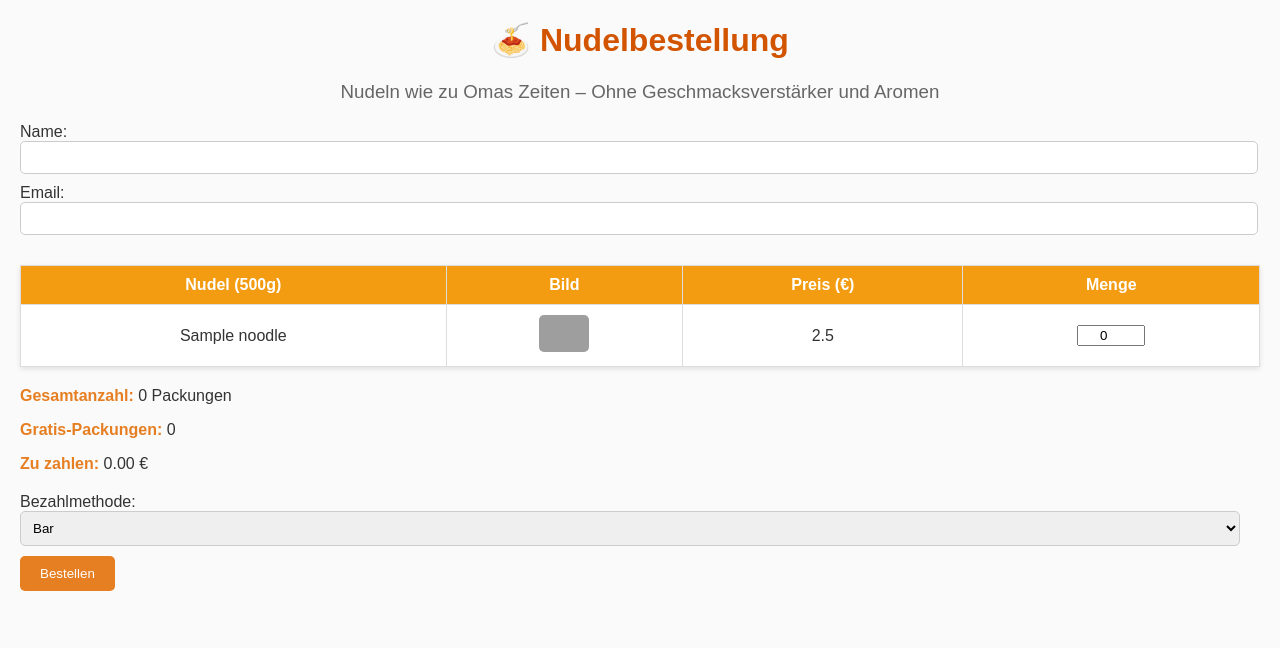
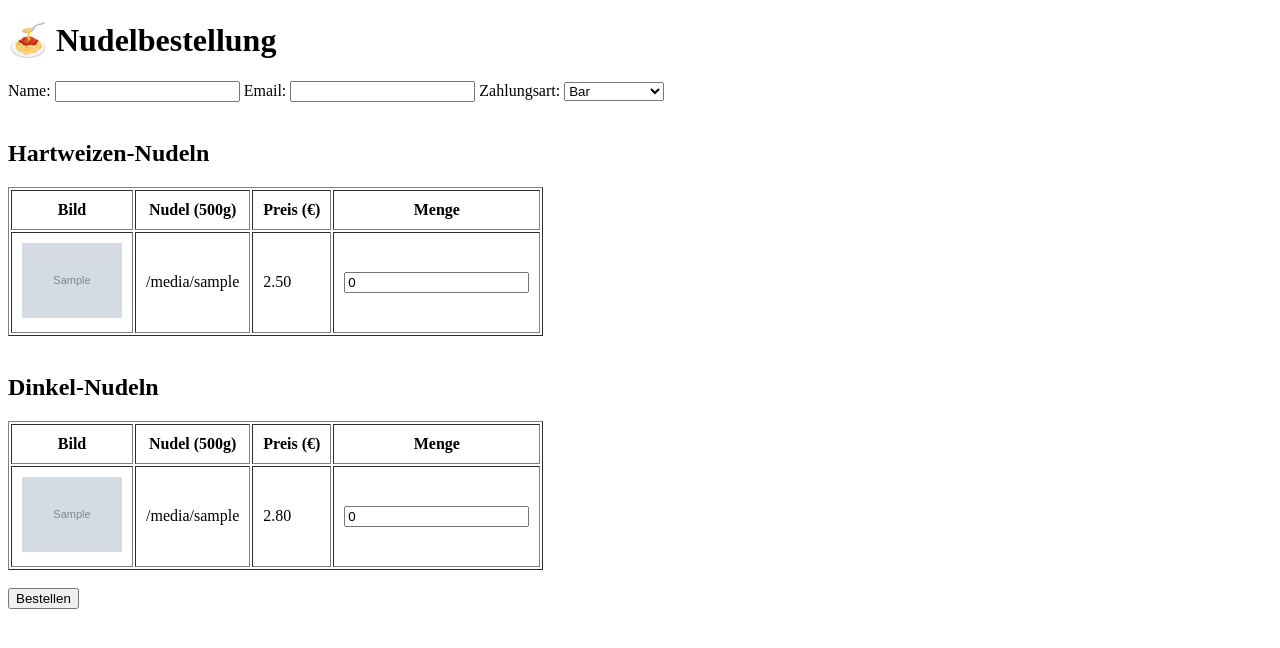
Before and after one commit to nudeln-opa/nudelbestellung, a Flask app: template templates/index.html in a window 1280 px wide. Shown: the top 648 px of the page. Run offline with Flask 3, Linux system fonts and the light colour scheme; the template is opened without the code that fills it: most values are stand-ins (such as "Sample title", 1, 10 or a date in 2020); grey boxes marked "Sample" are stand-in pictures; grey boxes are pictures that could not be loaded.

Commit message:
Update index.html

```diff
--- a/templates/index.html
+++ b/templates/index.html
@@ -1,138 +1,62 @@
 <!DOCTYPE html>
-<html lang="de">
+<html>
 <head>
-    <meta charset="UTF-8">
+    <meta charset="utf-8">
     <title>Nudelbestellung</title>
-    <style>
-        body {
-            font-family: Arial, sans-serif;
-            margin: 20px;
-            background: #fafafa;
-            color: #333;
-        }
-        h1 {
-            color: #d35400;
-            text-align: center;
-        }
-        h3 {
-            text-align: center;
-            color: #666;
-            font-weight: normal;
-        }
-        table {
-            width: 100%;
-            border-collapse: collapse;
-            margin-top: 20px;
-            background: white;
-            box-shadow: 0 2px 5px rgba(0,0,0,0.1);
-        }
-        th, td {
-            border: 1px solid #ddd;
-            padding: 10px;
-            text-align: center;
-        }
-        th {
-            background: #f39c12;
-            color: white;
-        }
-        img {
-            width: 50px;
-            height: auto;
-            border-radius: 5px;
-        }
-        .summary {
-            margin-top: 20px;
-            font-size: 16px;
-        }
-        .summary b {
-            color: #e67e22;
-        }
-        .form-section {
-            margin-top: 20px;
-        }
-        input[type="text"], input[type="email"], select {
-            padding: 8px;
-            width: calc(100% - 20px);
-            margin-bottom: 10px;
-            border: 1px solid #ccc;
-            border-radius: 5px;
-        }
-        input[type="number"] {
-            width: 60px;
-            text-align: center;
-        }
-        button {
-            background: #e67e22;
-            color: white;
-            padding: 10px 20px;
-            border: none;
-            border-radius: 5px;
-            cursor: pointer;
-        }
-        button:hover {
-            background: #d35400;
-        }
-    </style>
 </head>
 <body>
     <h1>🍝 Nudelbestellung</h1>
-    <h3>Nudeln wie zu Omas Zeiten – Ohne Geschmacksverstärker und Aromen</h3>
 
-    <form id="orderForm" method="POST" action="/submit">
-        <div class="form-section">
-            <label>Name:</label>
-            <input type="text" name="name" required>
-            <label>Email:</label>
-            <input type="email" name="email" required>
-        </div>
+    <form method="post" action="/bestellen">
+        Name: <input type="text" name="name">
+        Email: <input type="email" name="email">
+        Zahlungsart:
+        <select name="zahlung">
+            <option>Bar</option>
+            <option>Überweisung</option>
+            <option>PayPal</option>
+        </select>
+        <br><br>
 
-        <table>
+        <h2>Hartweizen-Nudeln</h2>
+        <table border="1" cellpadding="10">
             <tr>
+                <th>Bild</th>
                 <th>Nudel (500g)</th>
-                <th>Bild</th>
                 <th>Preis (€)</th>
                 <th>Menge</th>
             </tr>
-            {% for noodle in noodles %}
+            {% for img in hartweizen %}
             <tr>
-                <td>{{ noodle }}</td>
-                <td><img src="{{ url_for('static', filename='images/' + noodle.replace(' ', '_') + '.JPG') }}" alt="{{ noodle }}"></td>
-                <td>2.5</td>
-                <td><input type="number" name="qty_{{ loop.index }}" value="0" min="0" onchange="updateSummary()"></td>
+                <td><img src="{{ url_for('static', filename=img) }}" width="100"></td>
+                <td>{{ img.split('.')[0].replace('_', ' ') }}</td>
+                <td>2.50</td>
+                <td><input type="number" name="qty_{{ img }}" min="0" value="0"></td>
             </tr>
             {% endfor %}
         </table>
 
-        <div class="summary">
-            <p><b>Gesamtanzahl:</b> <span id="totalQty">0</span> Packungen</p>
-            <p><b>Gratis-Packungen:</b> <span id="freePacks">0</span></p>
-            <p><b>Zu zahlen:</b> <span id="totalPrice">0.00</span> €</p>
-        </div>
+        <br>
+        <h2>Dinkel-Nudeln</h2>
+        <table border="1" cellpadding="10">
+            <tr>
+                <th>Bild</th>
+                <th>Nudel (500g)</th>
+                <th>Preis (€)</th>
+                <th>Menge</th>
+            </tr>
+            {% for img in dinkel %}
+            <tr>
+                <td><img src="{{ url_for('static', filename=img) }}" width="100"></td>
+                <td>{{ img.split('.')[0].replace('_', ' ') }}</td>
+                <td>2.80</td>
+                <td><input type="number" name="qty_{{ img }}" min="0" value="0"></td>
+            </tr>
+            {% endfor %}
+        </table>
 
-        <div class="form-section">
-            <label>Bezahlmethode:</label>
-            <select name="payment_method">
-                <option value="Bar">Bar</option>
-                <option value="PayPal">PayPal</option>
-            </select>
-        </div>
-
-        <button type="submit">Bestellen</button>
+        <br>
+        <input type="submit" value="Bestellen">
     </form>
-
-    <script>
-        const pricePerPack = 2.5;
-        function updateSummary() {
-            let totalQty = 0;
-            document.querySelectorAll('input[type="number"]').forEach(input => {
-                totalQty += parseInt(input.value || 0);
-            });
-            let freePacks = Math.floor(totalQty / 10);
-            let totalPrice = totalQty * pricePerPack - freePacks * pricePerPack;
-            document.getElementById('totalQty').textContent = totalQty;
-            document.getElementById('freePacks').textContent = freePacks;
-            document.getElementById('totalPrice').textContent = totalPrice.toFixed(2);
-        }
-    </script>
 </body>
 </html>
```
